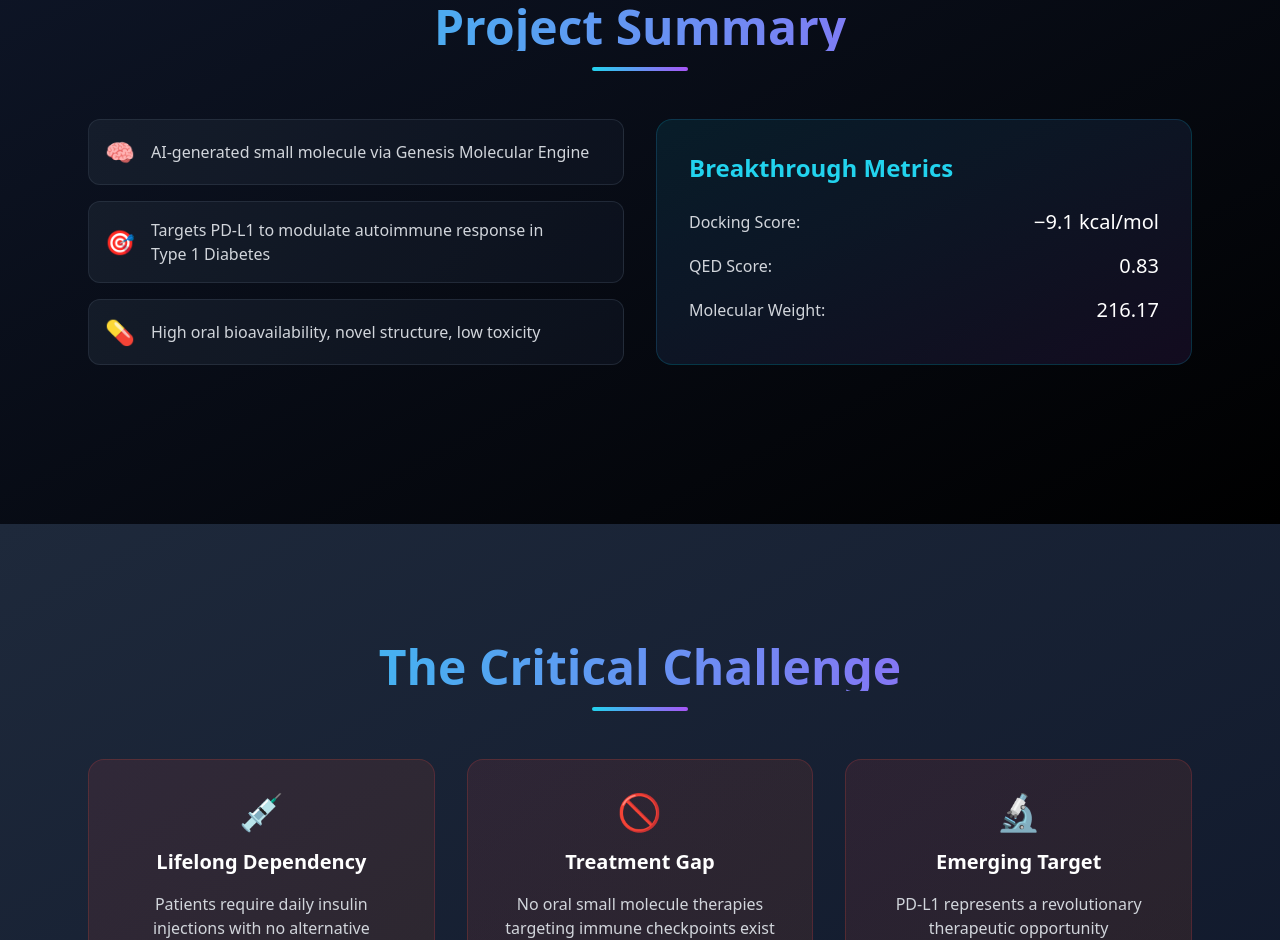
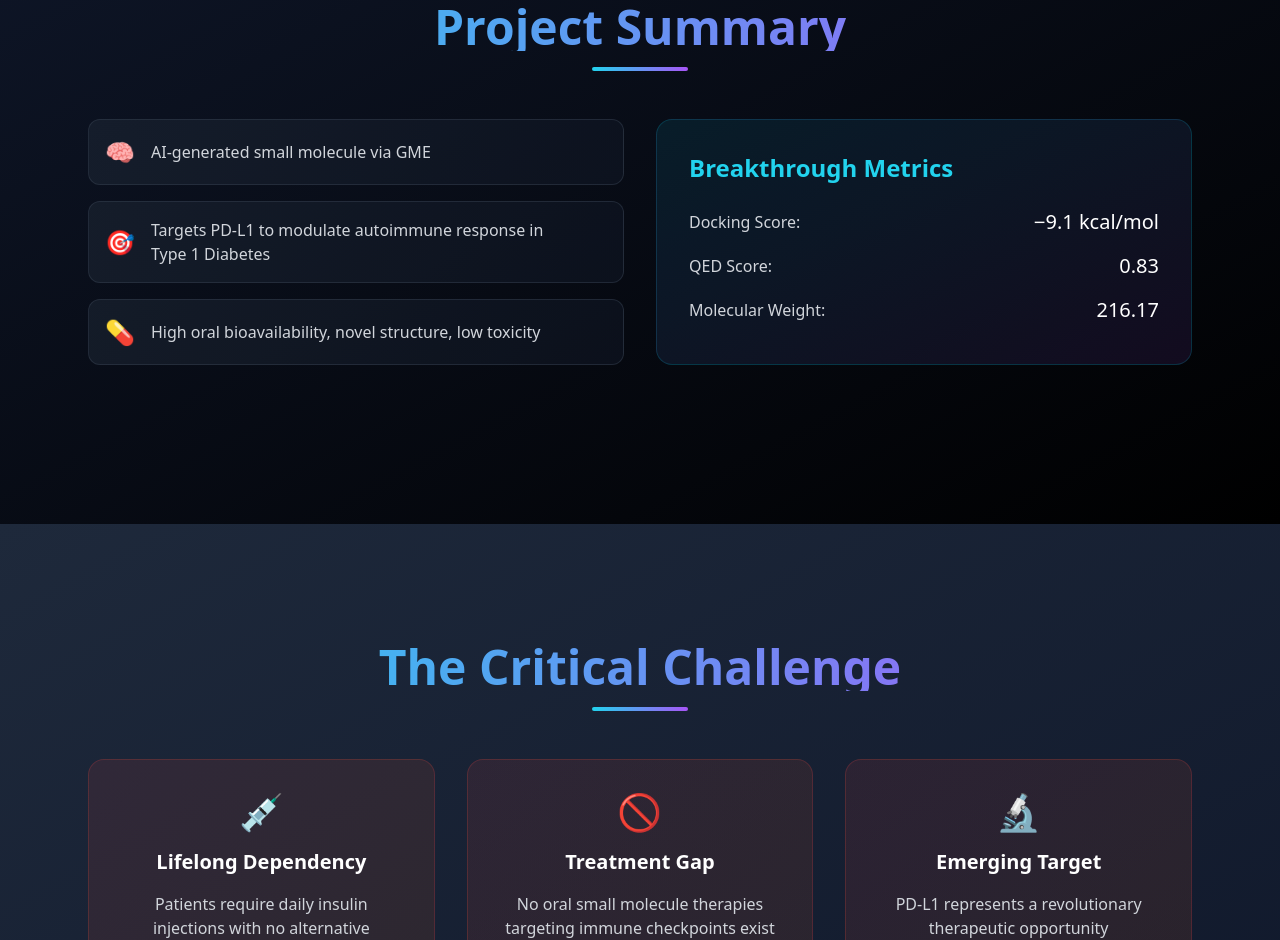
Before and after one commit to Origin-Mirror/GME, a plain HTML site: page index.html in a window 1280 px wide. Shown: the part 956-1896 px from the top of the page. Drawn offline with nearby package versions, Linux system fonts and the light colour scheme.

Commit message:
Update index.html
changed to GME

```diff
--- a/index.html
+++ b/index.html
@@ -128,7 +128,7 @@
           <div class="space-y-4">
             <div class="flex items-center gap-4 p-4 bg-gradient-to-r from-gray-800/50 to-gray-900/50 rounded-xl border border-gray-700/50">
               <div class="text-2xl">🧠</div>
-              <span class="text-gray-300">AI‑generated small molecule via Genesis Molecular Engine</span>
+              <span class="text-gray-300">AI‑generated small molecule via GME</span>
             </div>
             <div class="flex items-center gap-4 p-4 bg-gradient-to-r from-gray-800/50 to-gray-900/50 rounded-xl border border-gray-700/50">
               <div class="text-2xl">🎯</div>
```
